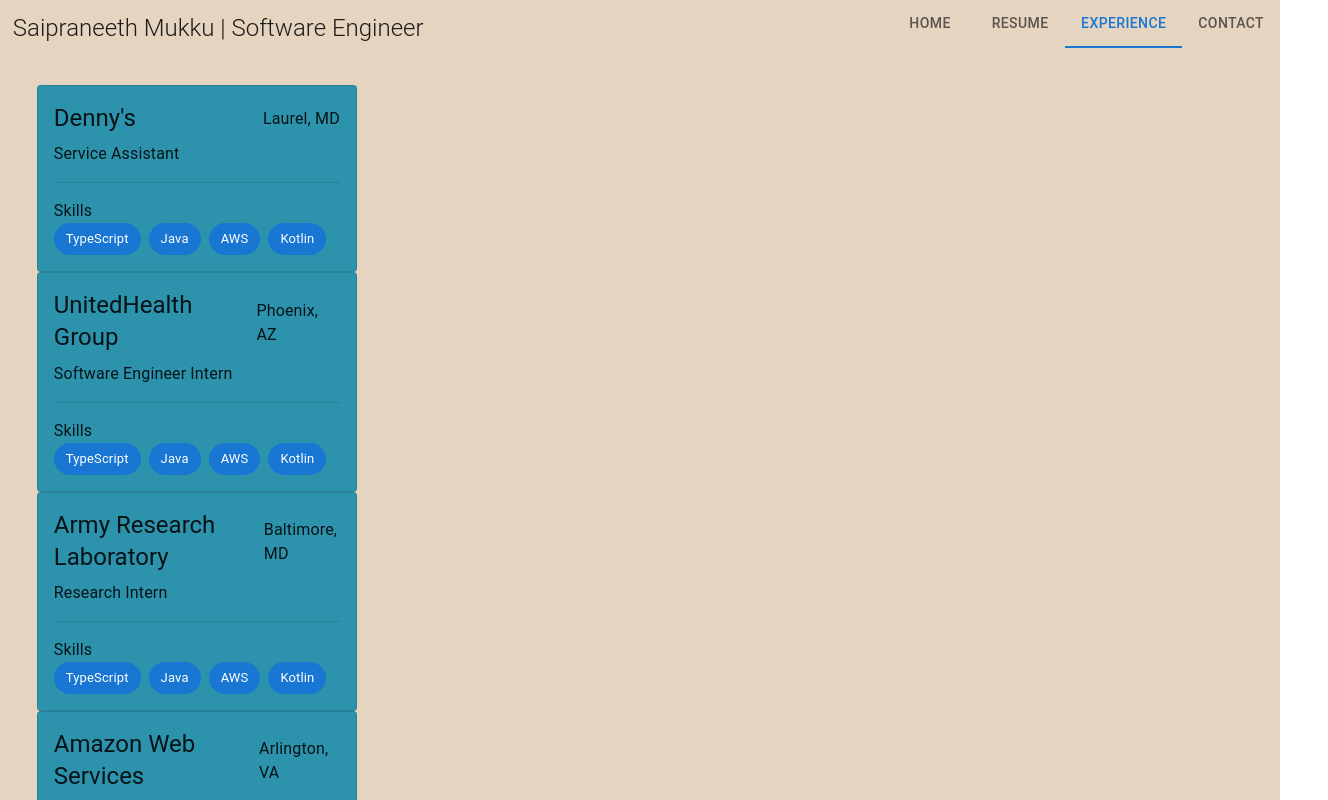
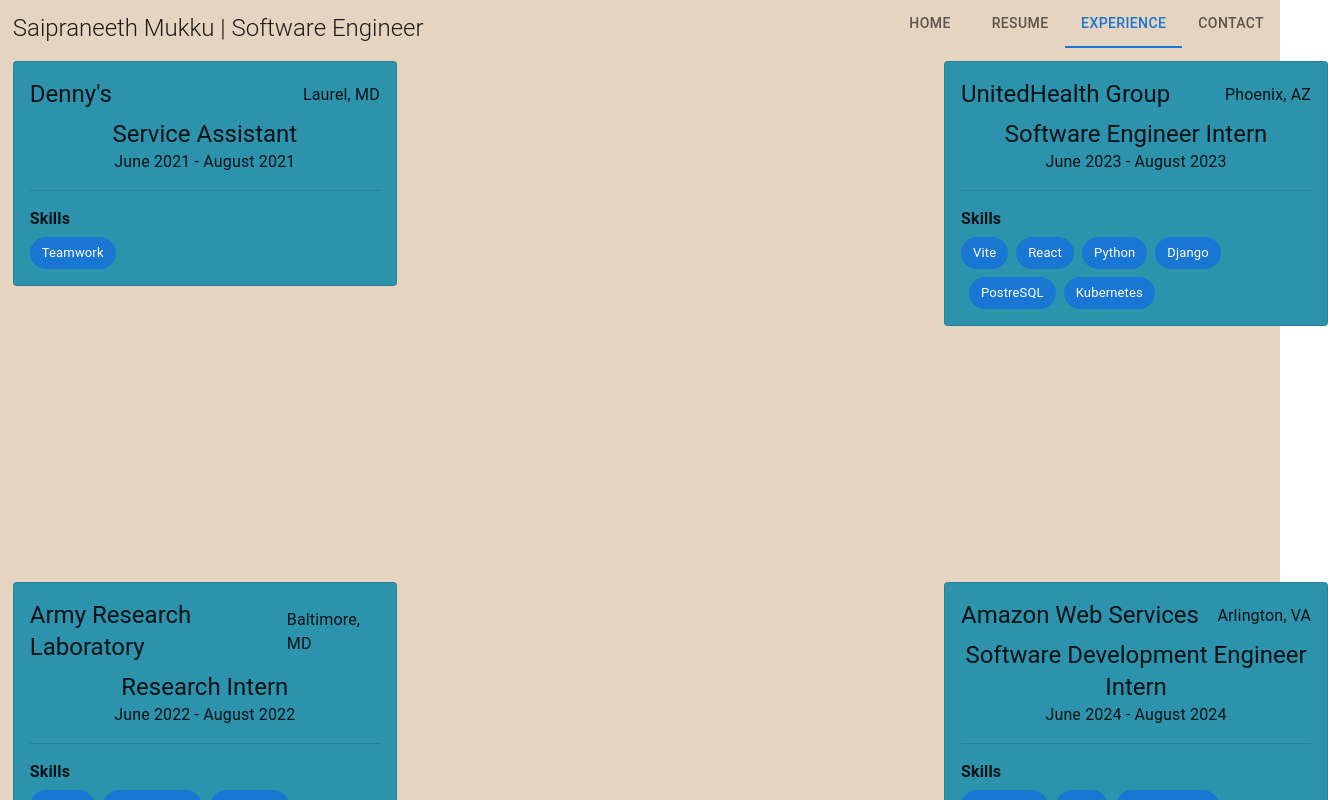
Before and after one commit to saipmukku/Portfolio-Website-Old, a React (Create React App) app: page / in a window 1280 px wide. Both pictures are taken after a click on the tab "EXPERIENCE". Shown: the top 800 px of the page, 1328 px wide, since content can reach past the window. Built offline with nearby package versions, Linux system fonts and the light colour scheme.

Commit message:
Finishing touches before updating domain

```diff
--- a/src/App.css
+++ b/src/App.css
@@ -62,6 +62,12 @@
   width: 72.5%;
 }
 
+.outer-exp {
+  display: flex;
+  flex-direction: row;
+  flex-wrap: wrap;
+}
+
 /* ID Values */
 #box-header {
   text-align: center;
--- a/src/App.js
+++ b/src/App.js
@@ -1,12 +1,11 @@
 import { Box } from '@mui/material';
-import MainPage from './pages/MainPage.js';
-import { motion } from "framer-motion";
+import Main from './pages/Main.js';
 import './App.css';
 
 function App() {
   return (
     <Box className="root">
-      <MainPage />
+      <Main />
     </Box>
   );
 }
--- a/src/pages/ContactPage.js
+++ b/src/pages/ContactPage.js
@@ -1,19 +1,12 @@
 import React from 'react';
 import { Box } from '@mui/material';
-import { motion } from "framer-motion";
 import '../App.css'
 
 function ContactPage() {
     return (
-      <motion.div animate={{ opacity: [0, 1]}} transition={{
-        type: "spring",
-        tiffness: 260,
-        damping: 20
-      }}>
-        <Box>
-          Contact information will be listed here.
-        </Box>
-      </motion.div>
+      <Box>
+        Contact information will be listed here.
+      </Box>
     )
 }
 
--- a/src/pages/ExperiencePage.js
+++ b/src/pages/ExperiencePage.js
@@ -1,68 +1,65 @@
 import React from 'react';
-import { Box, Card, Divider, Stack, Chip, Typography } from '@mui/material';
+import { Box, Card, Divider, Stack, Chip, Typography, Grid } from '@mui/material';
 import { motion } from "framer-motion";
 import '../App.css';
 
 function ExperiencePage() {
   return (
-    <motion.div animate={{ opacity: [0, 1]}} transition={{
-      type: "spring",
-      tiffness: 260,
-      damping: 20
-    }}>
-      <Box className="outer-exp" sx={{ p: 3 }}>
-        <Box className="horizontal-exp">
-          <Box id="dennys-exp">
-            {JobFunction("Denny's", "Laurel, MD", "Service Assistant")}
-          </Box>
-          <Box id="stl-exp"></Box>
-          <Box id="uhg-exp">
-            {JobFunction("UnitedHealth Group", "Phoenix, AZ", "Software Engineer Intern")}
-          </Box>
-          <Box id="ftl-exp"></Box>
-        </Box>
-        <Box>
-          <Box id="bl-exp"></Box>
-          <Box id="arl-exp">
-            {JobFunction("Army Research Laboratory", "Baltimore, MD", "Research Intern")}
-          </Box>
-          <Box id="tbl-exp"></Box>
-          <Box id="aws-exp">
-            {JobFunction("Amazon Web Services", "Arlington, VA", "Software Development Engineer Intern")}
-          </Box>
-        </Box>
-      </Box>
-    </motion.div>
+    <Box className="outer-exp">
+      <Grid container rowSpacing={32} columnSpacing={76}>
+        <Grid id="dennys-exp" item xs={6}>
+          {JobCardFunction("Denny's", "Laurel, MD", "Service Assistant", "June 2021 - August 2021", ["Teamwork"])}
+        </Grid>
+        <Grid id="uhg-exp" item xs={6}>
+          {JobCardFunction("UnitedHealth Group", "Phoenix, AZ", "Software Engineer Intern", "June 2023 - August 2023",
+            ["Vite", "React", "Python", "Django", "PostreSQL", "Kubernetes"])}
+        </Grid>
+        <Grid id="arl-exp" item xs={6}>
+          {JobCardFunction("Army Research Laboratory", "Baltimore, MD", "Research Intern", "June 2022 - August 2022",
+            ["Python", "Raspberry Pi", "Research"])}
+        </Grid>
+        <Grid id="aws-exp" item xs={6}>
+          {JobCardFunction("Amazon Web Services", "Arlington, VA", "Software Development Engineer Intern", "June 2024 - August 2024",
+            ["TypeScript", "Java", "AWS Lambda", "AWS API Gateway", "Kotlin", "AWS CLI"])}
+        </Grid>
+      </Grid>
+    </Box>
   )
 }
 
-function JobFunction(title, location, jobTitle) {
+function JobCardFunction(title, location, jobTitle, duration, skills) {
+  const skillChips = skills.map((skill, index) => (
+    <Chip key={index} color="primary" label={skill} size="medium" />
+  ));
+
   return (
-    <Card variant="outlined" sx={{ maxWidth:"25vw", backgroundColor:"#2D93AD" }} square={false}>
-      <motion.div className="animated-icon" whileHover={{ scale: 1.01 }} whileTap={{ scale: 1.05 }}>
+    <Card variant="outlined" sx={{ width:"30vw", backgroundColor:"#2D93AD" }} square={false}>
+      <motion.div className="animated-icon" whileHover={{ scale: 1.02 }} whileTap={{ scale: 1.05 }}>
         <Box sx={{ p:2 }}>
           <Stack direction="row" sx={{ justifyContent:"space-between", alignItems:"center" }}>
             <Typography gutterBottom variant="h5">
               {title}
             </Typography>
-            <Typography gutterBottom variant="h7">
+            <Typography gutterBottom>
               {location}
             </Typography>
           </Stack>
-          <Typography variant="h7" sx={{ textAlign:"center" }}>
+          <Typography variant="h5" sx={{ textAlign:"center" }}>
             {jobTitle}
+          </Typography>
+          <Typography sx={{ textAlign:"center" }}>
+              {duration}
           </Typography>
         </Box>
         <Divider variant="middle"/>
         <Box sx={{ p:2 }}>
-          <Typography gutterBottom variant="h8">
-            Skills
-          </Typography>
-          <Stack direction="row" spacing={1}>
-            <Chip color="primary" label="TypeScript" size="medium"/>
-            <Chip color="primary" label="Java" size="medium"/>
-            <Chip color="primary" label="AWS" size="medium"/>
-            <Chip color="primary" label="Kotlin" size="medium"/>
+          <Stack direction="row" sx={{ justifyContent:"space-between", alignItems:"center" }}>
+            <Typography gutterBottom variant="h8" sx={{ fontWeight:"bolder" }}>
+              Skills
+            </Typography>
+          </Stack>
+          <Stack direction="row" spacing={1} sx={{ flexWrap:"wrap", rowGap:1 }}>
+            {skillChips}
           </Stack>
         </Box>
       </motion.div>
--- a/src/pages/HomePage.js
+++ b/src/pages/HomePage.js
@@ -5,32 +5,38 @@
 
 function HomePage() {
     return (
-      <motion.div animate={{ opacity: [0, 1]}} transition={{
-        type: "spring",
-        tiffness: 260,
-        damping: 20
-      }}>
       <Box className="home-page">
         <Box className="personal-info">
+          <motion.div className="animated-icon" whileHover={{ scale: 1.02 }} whileTap={{ scale: 1.05 }}>
             <Avatar alt="Neeth's picture" src="portrait.jpeg" className="avatar" sx={{ height: 420, width: 420 }} variant="rounded"/>
+          </motion.div>
           <Box>
             <h1 id="box-header">
+              <motion.div className="animated-icon" whileHover={{ scale: 1.02 }} whileTap={{ scale: 1.05 }}>
                 Hi, my name is <span className="name">Saipraneeth Mukku</span>
+              </motion.div>
             </h1>
             <h3 id="box-body">
+              <motion.div className="animated-icon" whileHover={{ scale: 1.02 }} whileTap={{ scale: 1.05 }}>
                 but they call me <span className="name">Neeth</span>
+              </motion.div>
             </h3>
           </Box>
         </Box>
         <Box className="about-me">
-            <span id="about-me-id"><h1>About me</h1></span>
+          <span id="about-me-id">
+            <motion.div className="animated-icon" whileHover={{ scale: 1.02 }} whileTap={{ scale: 1.05 }}>
+              <h1>About me</h1>
+            </motion.div>
+          </span>
+          <motion.div className="animated-icon" whileHover={{ scale: 1.02 }} whileTap={{ scale: 1.05 }}>
             <Typography variant="h5">I am currently a senior at the University of Maryland, College Park, studying Computer Science with a minor in General Business.
               I have experience building software for various companies, and am always looking for ways to expand my skillset. Click through the tabs
               to view my resume, experience, and contact me with inquiries!
             </Typography>
+          </motion.div>
         </Box>
       </Box>
-      </motion.div>
     )
   }
 
--- a/src/pages/MainPage.js
+++ b/src/pages/Main.js
@@ -6,7 +6,7 @@
 import ContactPage from './ContactPage';
 import '../App.css';
 
-function MainPage() {
+function Main() {
     const [value, setValue] = useState(0);
 
     const handleChange = (_event, newValue) => {
@@ -47,4 +47,4 @@
     );
 }
 
-export default MainPage;
+export default Main;
--- a/src/pages/ResumePage.js
+++ b/src/pages/ResumePage.js
@@ -13,11 +13,6 @@
     }
 
     return (
-        <motion.div animate={{ opacity: [0, 1]}} transition={{
-            type: "spring",
-            tiffness: 260,
-            damping: 20
-        }}>
         <Box className="outer-resume">
             <Box className="icon-resume">
                 <IconButton onClick={handleOpen}>
@@ -33,7 +28,6 @@
                 <Box component="img" src="resume.jpeg" className="actual-resume" alt="Resume"/>
             </Box>
         </Box>
-        </motion.div>
     )
 }
 
```
Lines whose indentation alone changed are shown as unchanged.
